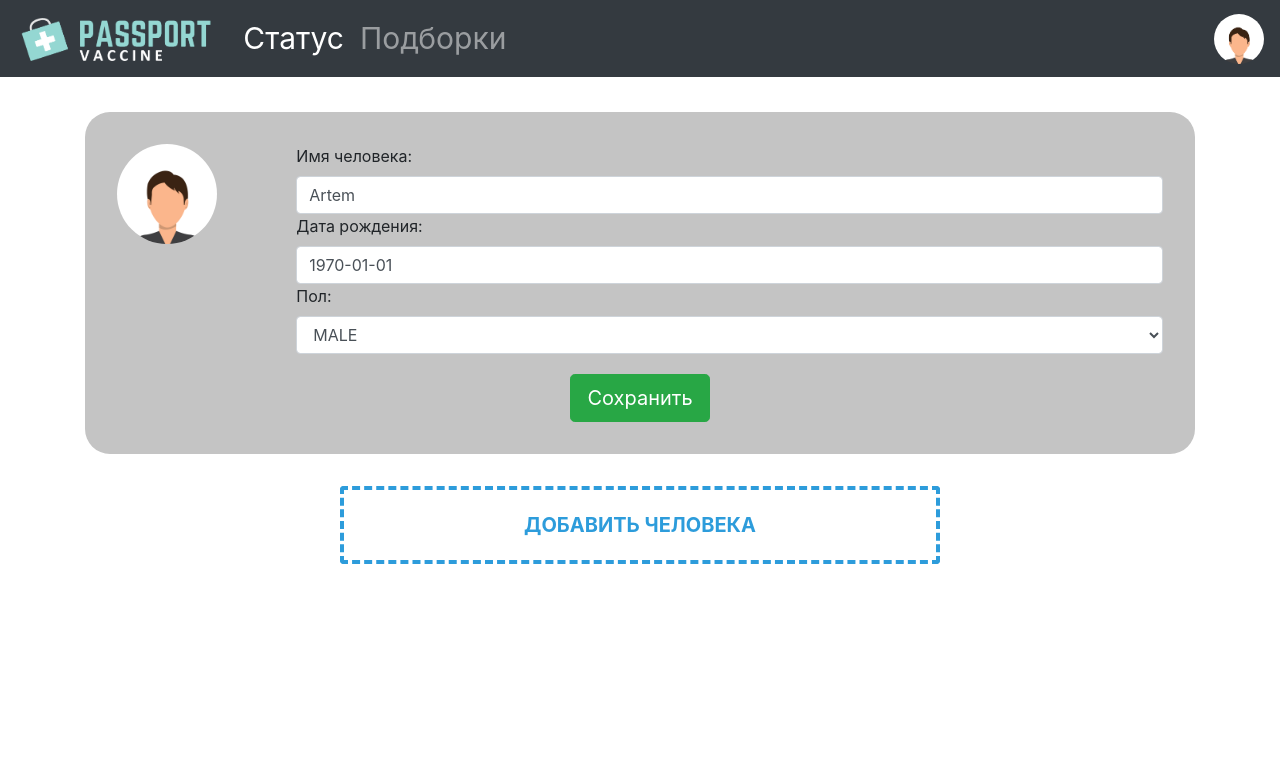
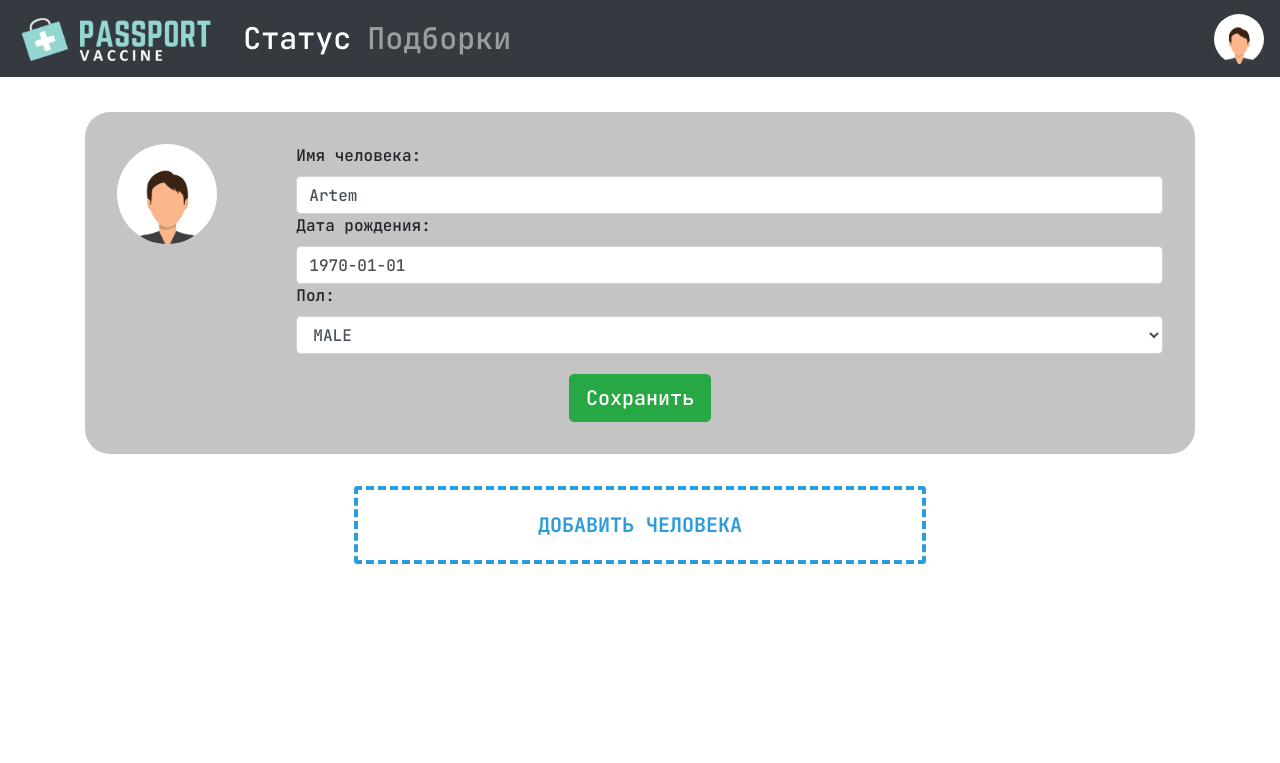
Before and after one commit to rocks-py/django-vaccine-passport, a Django app: page / in a window 1280 px wide. Shown: the top 763 px of the page. Run offline with Django 3.2, Linux system fonts and the light colour scheme; data that the repository does not hold is empty.

Commit message:
добавил кастомный шрифт с Google Fonts и больше "воздуха"

```diff
--- a/vaccineapp/static/style.css
+++ b/vaccineapp/static/style.css
@@ -2,6 +2,8 @@
 body {
   min-height: 75rem;
   padding-top: 7rem;
+  font-family: 'JetBrains Mono', monospace;
+  /* font-family: 'Open Sans', sans-serif; */
 }
 
 .bd-placeholder-img {
--- a/vaccineapp/templates/base.html
+++ b/vaccineapp/templates/base.html
@@ -14,6 +14,8 @@
   <link rel="stylesheet" href="https://cdnjs.cloudflare.com/ajax/libs/font-awesome/5.15.1/css/all.min.css" integrity="sha512-+4zCK9k+qNFUR5X+cKL9EIR+ZOhtIloNl9GIKS57V1MyNsYpYcUrUeQc9vNfzsWfV28IaLL3i96P9sdNyeRssA==" crossorigin="anonymous" />
  <link rel="stylesheet" href="{% static 'style.css' %}">
  <link rel="shortcut icon" href="{% static 'favicon.ico' %}" />
+  <link rel="preconnect" href="https://fonts.gstatic.com"/>
+  <link href="https://fonts.googleapis.com/css2?family=JetBrains+Mono:ital,wght@0,200;0,500;0,600;0,700;0,800;1,500;1,600&display=swap" rel="stylesheet">
 </head>
 
 <body>
--- a/vaccineapp/templates/vaccineapp/collection_detail.html
+++ b/vaccineapp/templates/vaccineapp/collection_detail.html
@@ -21,6 +21,7 @@
     </div>
     {%endfor%}
   </div>
+  <div style="margin:30px;"></div>
 {%endfor%}
 
 <div class="collection__breakline"></div>
```
